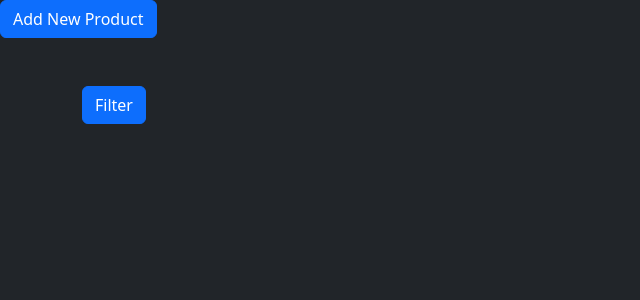
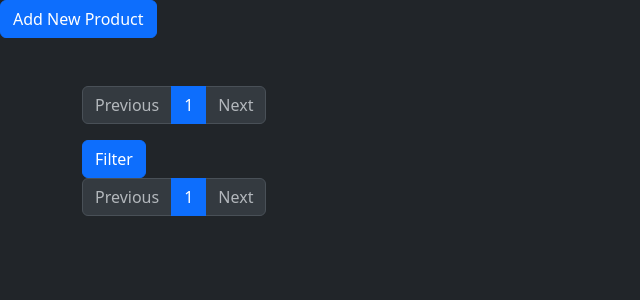
Before and after one commit to IrakliTabatadze/PP-21-Django, a Django app: page / in a window 1280 px wide. Shown: the part 56-356 px from the top of the page, without its empty margins (0-640 px from the left). Run offline with Django 5.2, Linux system fonts and the light colour scheme; data that the repository does not hold is empty.

Commit message:
Lecture 41

```diff
--- a/TestProject/shop/templates/index.html
+++ b/TestProject/shop/templates/index.html
@@ -6,7 +6,7 @@
     <a class="btn btn-primary" href="{% url 'shop:add_product' %}">Add New Product</a>
     <div class="container mt-5">
 
-
+        {% include 'paginator.html' %}
         <div class="row">
             <div class="col">
                 {% include 'category_filter.html' %}
@@ -15,5 +15,6 @@
                 {% include 'products.html' %}
             </div>
         </div>
+        {% include 'paginator.html' %}
     </div>
 {% endblock %}
--- /dev/null
+++ b/TestProject/shop/templates/paginator.html
@@ -0,0 +1,38 @@
+<ul class="pagination">
+
+    {% if products.has_previous %}
+        <li class="page-item">
+            <a class="page-link" href="?page={{ products.previous_page_number }}">Previous</a>
+        </li>
+    {% else %}
+        <li class="page-item disabled">
+            <a class="page-link">Previous</a>
+        </li>
+    {% endif %}
+
+    {% for num in products.paginator.page_range %}
+
+        {% if products.number == num %}
+            <li class="page-item active" aria-current="page">
+                <a class="page-link" href="#">{{ num }}</a>
+            </li>
+        {% else %}
+            <li class="page-item">
+                <a class="page-link" href="?page={{ num }}">{{ num }}</a>
+            </li>
+        {% endif %}
+
+    {% endfor %}
+
+
+    {% if products.has_next %}
+        <li class="page-item">
+            <a class="page-link" href="?page={{ products.next_page_number }}">Next</a>
+        </li>
+    {% else %}
+        <li class="page-item disabled">
+            <a class="page-link" href="">Next</a>
+        </li>
+    {% endif %}
+
+</ul>
--- a/TestProject/shop/templates/products.html
+++ b/TestProject/shop/templates/products.html
@@ -7,7 +7,8 @@
             <p class="card-text">Categories: <span
                     class="badge text-bg-secondary">{{ product.category.all|join:", " }}</span></p>
             <p class="card-text">{{ product.description|truncatewords:20 }}</p>
-            <a href="#" class="btn btn-primary">Go somewhere</a>
+            <a href="#" class="btn btn-primary">Add To Cart</a>
+            <a href="{% url 'shop:detail_product' product.id %}" class="btn btn-primary">Go To Detail</a>
         </div>
     </div>
 {% endfor %}
--- a/TestProject/shop/urls.py
+++ b/TestProject/shop/urls.py
@@ -5,5 +5,6 @@ app_name = 'shop'
 
 urlpatterns = [
     path('', views.index, name='index'),
-    path('product/add/', views.add_product, name='add_product')
+    path('product/add/', views.add_product, name='add_product'),
+    path('product/detail/<int:pk>/', views.detail_product, name='detail_product')
 ]
--- a/TestProject/shop/views.py
+++ b/TestProject/shop/views.py
@@ -1,6 +1,7 @@
 from django.shortcuts import render, redirect
 from .models import Category, Product
 from .forms import ProductForm
+from django.core.paginator import Paginator, PageNotAnInteger, EmptyPage
 
 def index(request):
     product_name = request.GET.get('product_name')
@@ -12,6 +13,16 @@ def index(request):
         products = Product.objects.filter(category__in=category)
     else:
         products = Product.objects.all()
+
+    paginator = Paginator(products, 8)
+
+    try:
+        page_number = request.GET.get('page')
+        products = paginator.page(page_number)
+    except PageNotAnInteger:
+        products = paginator.page(1)
+    except EmptyPage:
+        products = paginator.page(paginator.num_pages)
 
 
     categories = Category.objects.all()
@@ -28,6 +39,14 @@ def index(request):
 
     return render(request, 'index.html', {'products': products, 'categories_by_type': category_by_type})
 
+
+def detail_product(request, pk):
+    product = Product.objects.get(pk=pk)
+
+    related_products = Product.objects.filter(category__in=product.category.all()).exclude(id=product.id)[:4]
+
+    return render(request, 'detail_product.html', {'product': product, 'related_products': related_products})
+
 def add_product(request):
     if request.method == 'POST':
         form = ProductForm(request.POST)
```
Also changed, not shown: TestProject/shop/templates/detail_product.html (added, +69 -0 lines).
